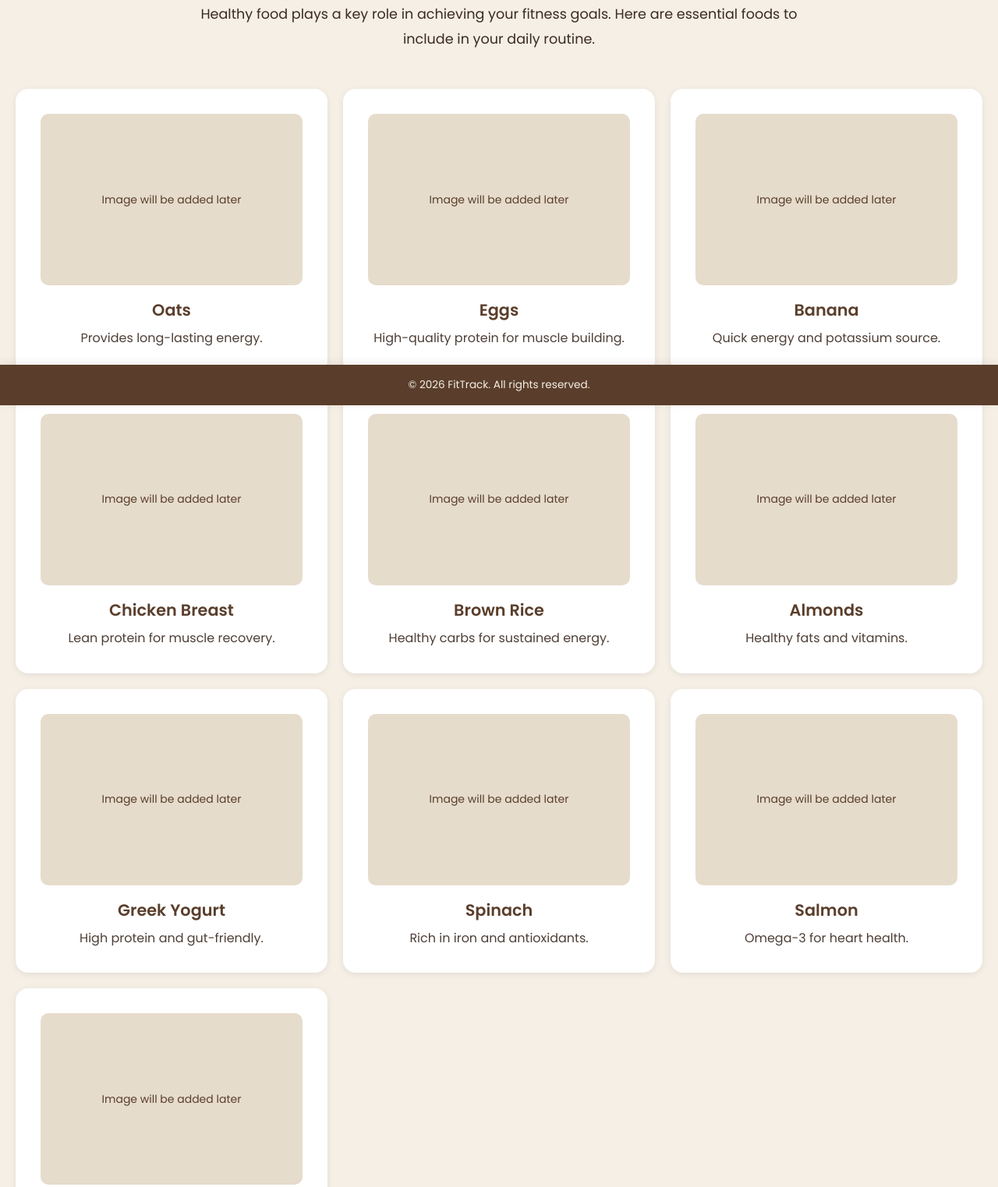
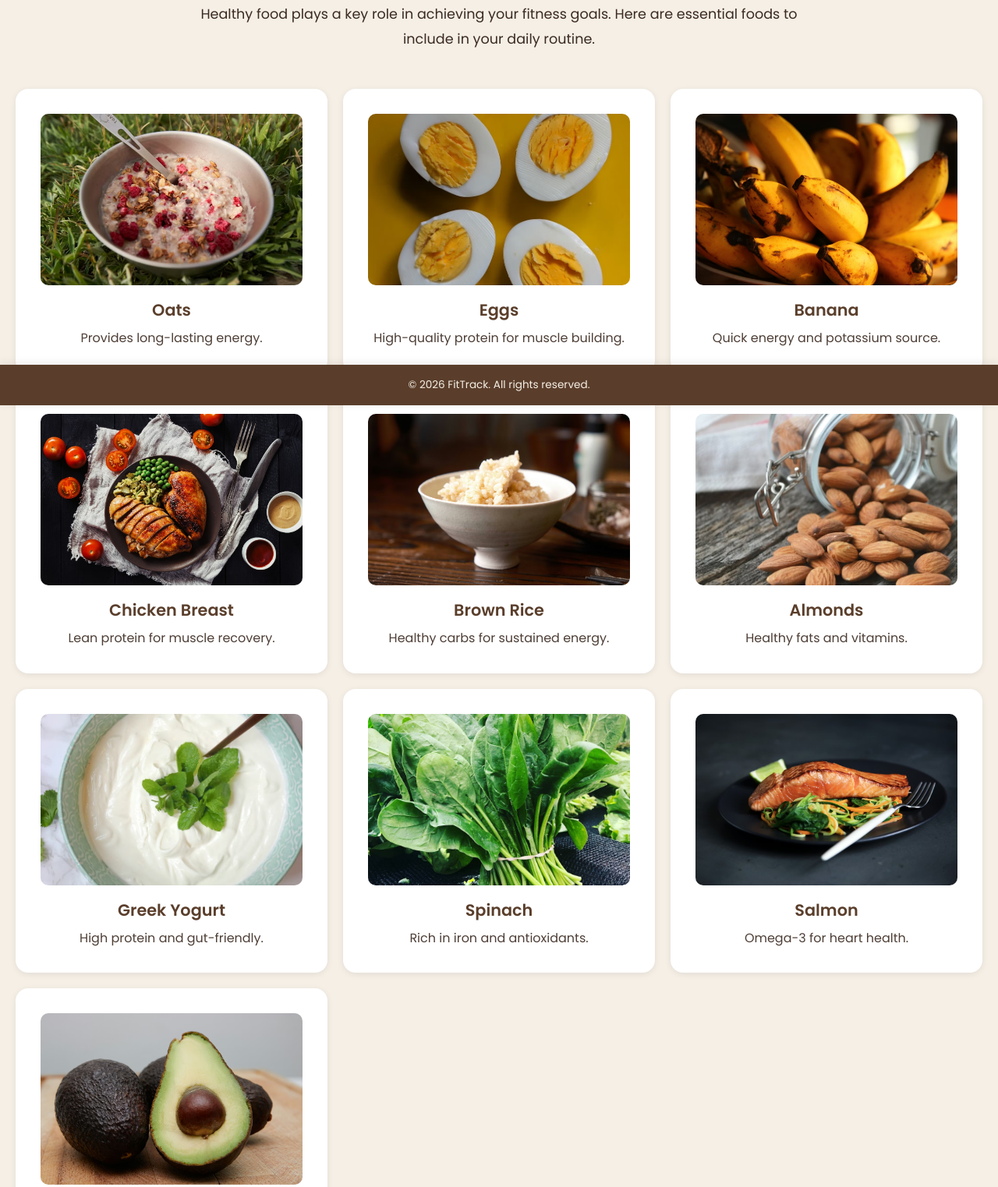
Before and after one commit to Anuhyaaa/steps-count, a plain HTML site: page nutrition.html in a window 1280 px wide. Shown: the part 280-1803 px from the top of the page at 78% size. Drawn offline with Linux system fonts and the light colour scheme.

Commit message:
Optimize images and UI - Add nutrition page images with lazy loading, fix image paths, add about page illustration, and refine about page UI

```diff
--- a/nutrition.html
+++ b/nutrition.html
@@ -75,17 +75,19 @@
             box-shadow: 0 4px 12px rgba(0, 0, 0, 0.12);
         }
 
-        .food-img-placeholder {
+        .food-img {
             width: 100%;
             height: 180px;
-            background-color: #e6dccc;
+            overflow: hidden;
             border-radius: 10px;
-            display: flex;
-            align-items: center;
-            justify-content: center;
-            color: #5a3e2b;
-            font-size: 14px;
             margin-bottom: 1rem;
+        }
+
+        .food-img img {
+            width: 100%;
+            height: 100%;
+            object-fit: cover;
+            display: block;
         }
 
         .food-name {
@@ -126,7 +128,7 @@
                 padding: 1.8rem;
             }
 
-            .food-img-placeholder {
+            .food-img {
                 height: 200px;
             }
 
@@ -162,7 +164,7 @@
                 padding: 2rem;
             }
 
-            .food-img-placeholder {
+            .food-img {
                 height: 220px;
             }
 
@@ -222,8 +224,8 @@
         <div class="food-grid">
             <!-- Food Card 1: Oats -->
             <div class="food-card">
-                <div class="food-img-placeholder">
-                    Image will be added later
+                <div class="food-img">
+                    <img src="images/oats.jpg" alt="Bowl of nutritious oats" loading="lazy">
                 </div>
                 <h3 class="food-name">Oats</h3>
                 <p class="food-benefit">Provides long-lasting energy.</p>
@@ -231,8 +233,8 @@
 
             <!-- Food Card 2: Eggs -->
             <div class="food-card">
-                <div class="food-img-placeholder">
-                    Image will be added later
+                <div class="food-img">
+                    <img src="images/eggs.jpg" alt="Fresh eggs for protein" loading="lazy">
                 </div>
                 <h3 class="food-name">Eggs</h3>
                 <p class="food-benefit">High-quality protein for muscle building.</p>
@@ -240,8 +242,8 @@
 
             <!-- Food Card 3: Banana -->
             <div class="food-card">
-                <div class="food-img-placeholder">
-                    Image will be added later
+                <div class="food-img">
+                    <img src="images/banana.jpg" alt="Yellow bananas rich in potassium" loading="lazy">
                 </div>
                 <h3 class="food-name">Banana</h3>
                 <p class="food-benefit">Quick energy and potassium source.</p>
@@ -249,8 +251,8 @@
 
             <!-- Food Card 4: Chicken Breast -->
             <div class="food-card">
-                <div class="food-img-placeholder">
-                    Image will be added later
+                <div class="food-img">
+                    <img src="images/chicken.jpg" alt="Grilled chicken breast" loading="lazy">
                 </div>
                 <h3 class="food-name">Chicken Breast</h3>
                 <p class="food-benefit">Lean protein for muscle recovery.</p>
@@ -258,8 +260,8 @@
 
             <!-- Food Card 5: Brown Rice -->
             <div class="food-card">
-                <div class="food-img-placeholder">
-                    Image will be added later
+                <div class="food-img">
+                    <img src="images/brown-rice.jpg" alt="Bowl of brown rice" loading="lazy">
                 </div>
                 <h3 class="food-name">Brown Rice</h3>
                 <p class="food-benefit">Healthy carbs for sustained energy.</p>
@@ -267,8 +269,8 @@
 
             <!-- Food Card 6: Almonds -->
             <div class="food-card">
-                <div class="food-img-placeholder">
-                    Image will be added later
+                <div class="food-img">
+                    <img src="images/almonds.jpg" alt="Almonds with healthy fats" loading="lazy">
                 </div>
                 <h3 class="food-name">Almonds</h3>
                 <p class="food-benefit">Healthy fats and vitamins.</p>
@@ -276,8 +278,8 @@
 
             <!-- Food Card 7: Greek Yogurt -->
             <div class="food-card">
-                <div class="food-img-placeholder">
-                    Image will be added later
+                <div class="food-img">
+                    <img src="images/greek-yogurt.jpg" alt="Greek yogurt in a bowl" loading="lazy">
                 </div>
                 <h3 class="food-name">Greek Yogurt</h3>
                 <p class="food-benefit">High protein and gut-friendly.</p>
@@ -285,8 +287,8 @@
 
             <!-- Food Card 8: Spinach -->
             <div class="food-card">
-                <div class="food-img-placeholder">
-                    Image will be added later
+                <div class="food-img">
+                    <img src="images/spinach.jpg" alt="Fresh green spinach leaves" loading="lazy">
                 </div>
                 <h3 class="food-name">Spinach</h3>
                 <p class="food-benefit">Rich in iron and antioxidants.</p>
@@ -294,8 +296,8 @@
 
             <!-- Food Card 9: Salmon -->
             <div class="food-card">
-                <div class="food-img-placeholder">
-                    Image will be added later
+                <div class="food-img">
+                    <img src="images/salmon.jpg" alt="Fresh salmon fillet" loading="lazy">
                 </div>
                 <h3 class="food-name">Salmon</h3>
                 <p class="food-benefit">Omega-3 for heart health.</p>
@@ -303,8 +305,8 @@
 
             <!-- Food Card 10: Avocado -->
             <div class="food-card">
-                <div class="food-img-placeholder">
-                    Image will be added later
+                <div class="food-img">
+                    <img src="images/avocado.jpg" alt="Sliced avocado" loading="lazy">
                 </div>
                 <h3 class="food-name">Avocado</h3>
                 <p class="food-benefit">Healthy fats for overall wellness.</p>
```
Also changed, not shown: about.html (+13 -27 lines), images/about-fitness.png (added), images/almonds.jpg (added), images/avocado.jpg (added), images/banana.jpg (added), images/brown-rice.jpg (added), images/chicken.jpg (added), images/eggs.jpg (added), images/greek-yogurt.jpg (added), images/oats.jpg (added), images/salmon.jpg (added), images/spinach.jpg (added).
